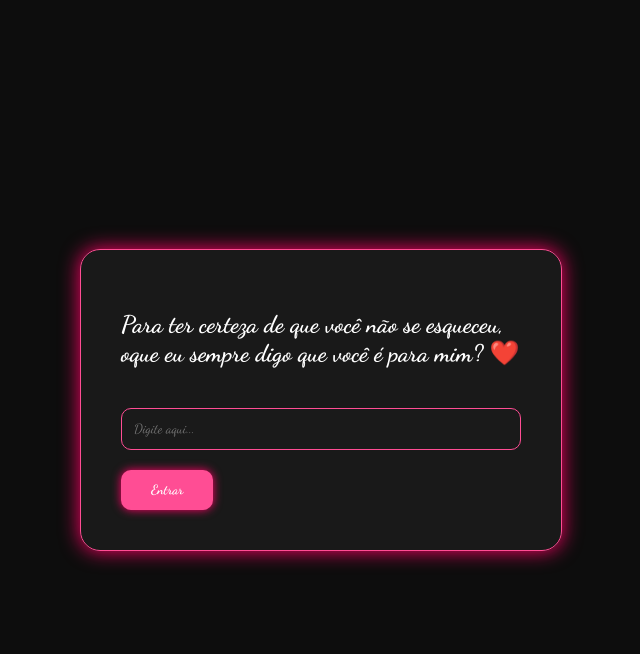
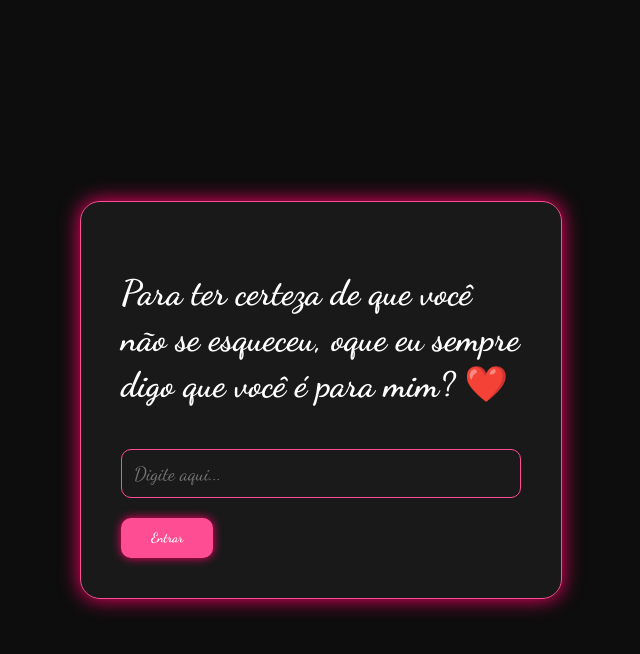
Before and after one commit to Frezzykkj/carta-especial, a Flask app: page / in a window 1280 px wide. Shown: the top 654 px of the page, without its empty margins (319-959 px from the left). Run offline with Flask 3, Linux system fonts and the light colour scheme.

Commit message:
Add files via upload

```diff
--- a/static/css/style.css
+++ b/static/css/style.css
@@ -11,6 +11,25 @@
 html, body {
     height: 100%;
     margin: 0;
+}
+
+.login-box h2 {
+    font-size: 2.2rem; /* Aumente este valor conforme desejar */
+    margin-bottom: 20px;
+    line-height: 1.3;
+}
+
+input[type="text"] {
+    width: 100%;
+    padding: 12px;
+    margin: 20px 0;
+    border-radius: 10px;
+    border: 1px solid var(--rosa-principal);
+    background: #1a1a1a;
+    color: white;
+    font-family: var(--fonte-aux); /* Garante que usa a Montserrat ou Arial */
+    font-size: 1.2rem; /* Tamanho da letra enquanto ela digita */
+    box-sizing: border-box;
 }
 
 body {
```
